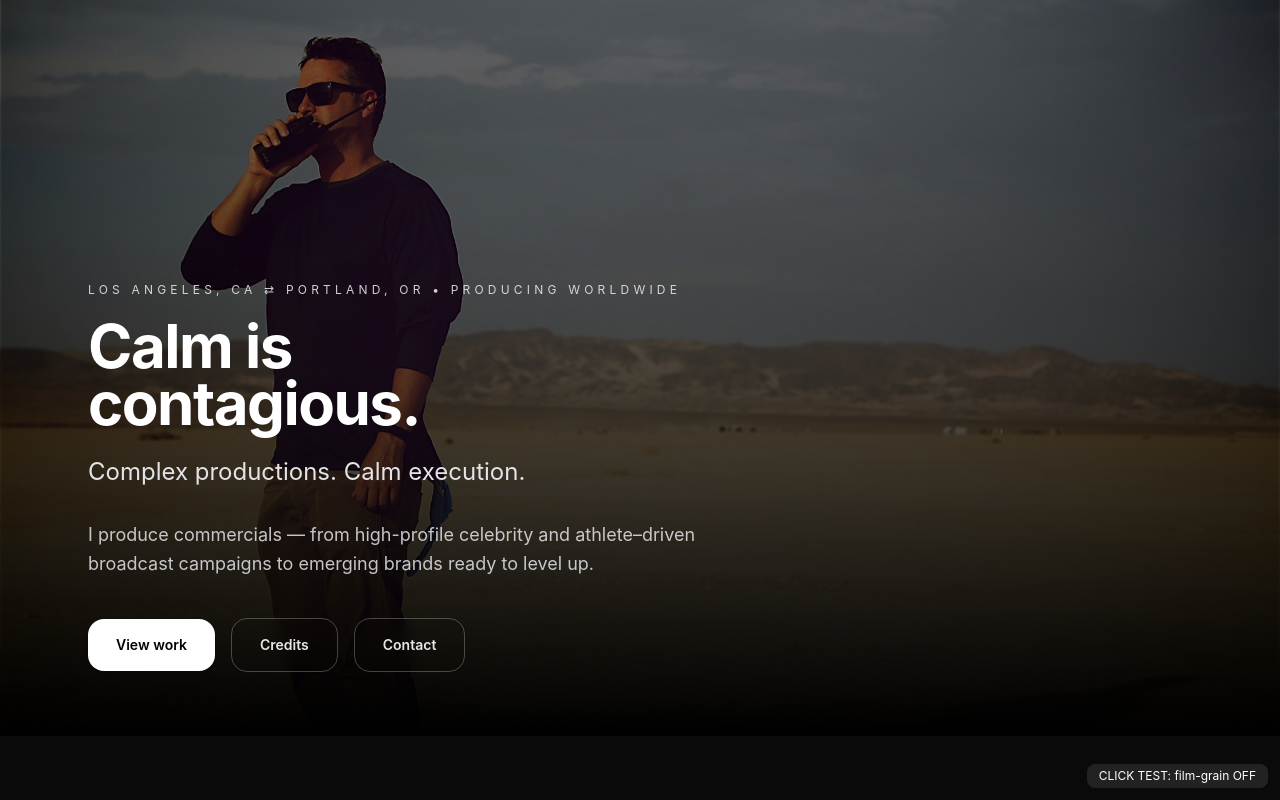
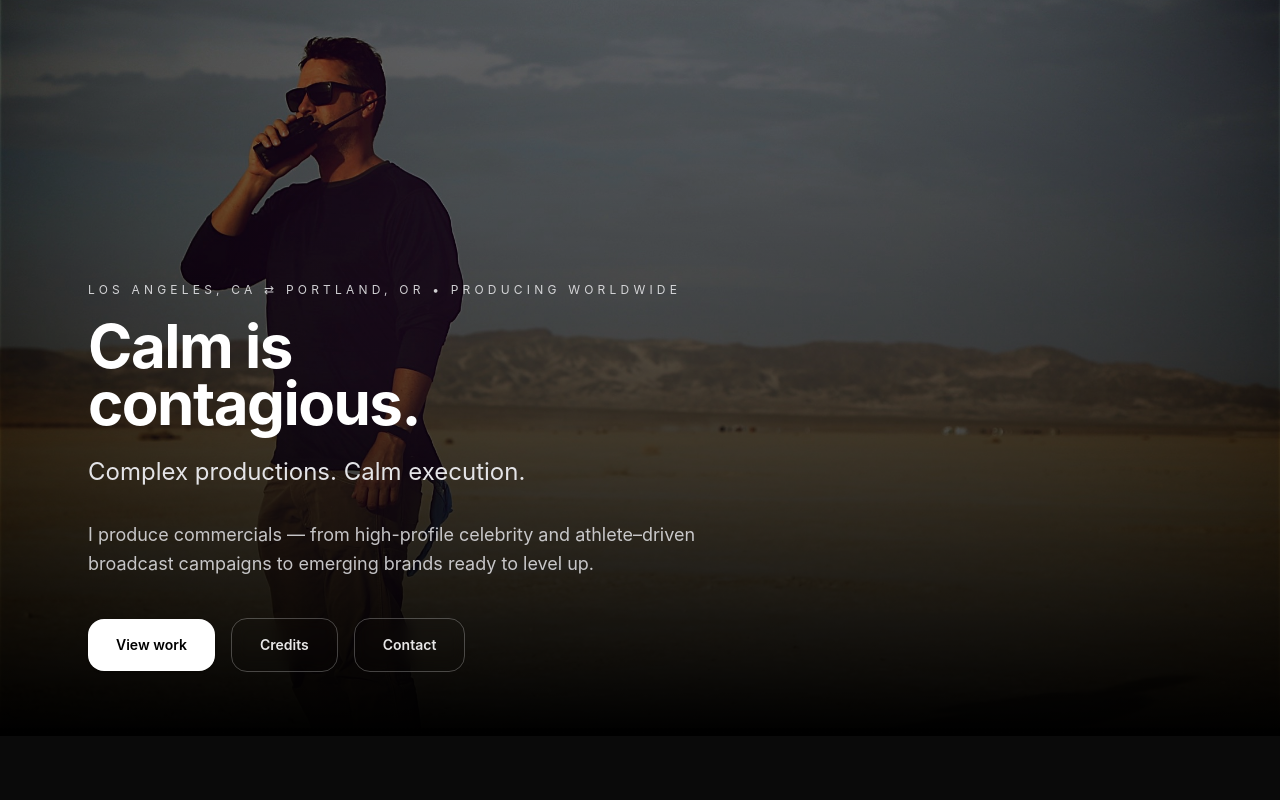
Before and after one commit to Justintowery/jt-producer-site, a Next.js app: page / in a window 1280 px wide. Shown: the top 800 px of the page. Built offline with nearby package versions, Linux system fonts and the light colour scheme.

Commit message:
Remove film grain debug label

```diff
--- a/src/app/page.tsx
+++ b/src/app/page.tsx
@@ -160,9 +160,7 @@ export default function HomePage() {
         </div>
       </section>
 
-      <div className="fixed bottom-3 right-3 z-[9999] rounded-lg bg-white/10 px-3 py-1 text-xs text-white backdrop-blur">
-        CLICK TEST: film-grain OFF
-      </div>
+
     </main>
   );
 }
```
